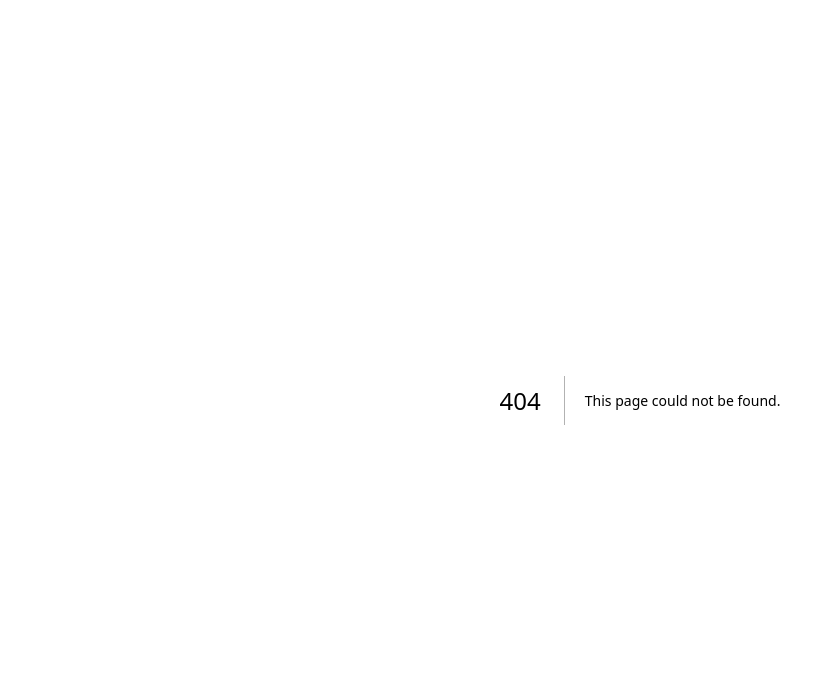
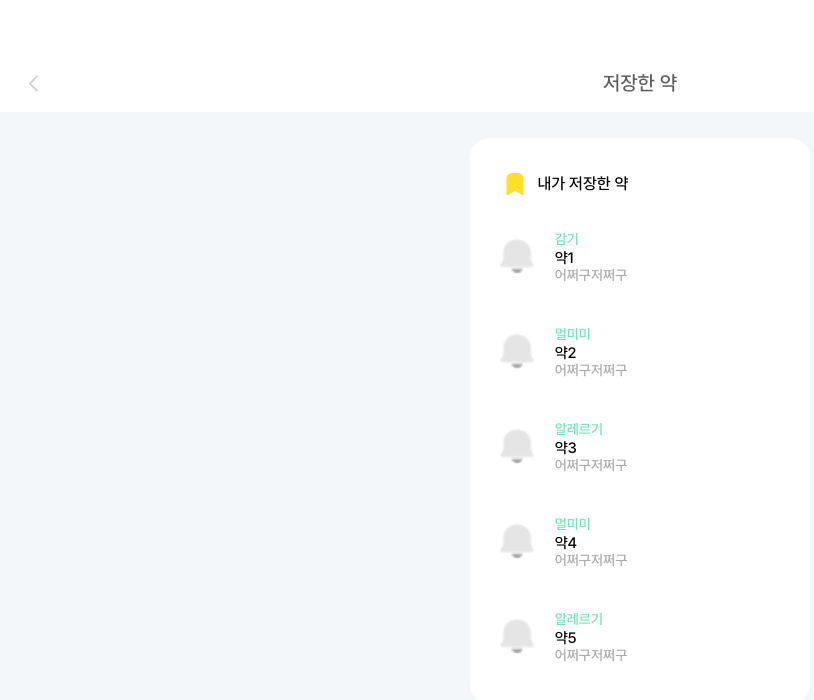
Before and after one commit to 2025GlobalInternship/kusuri-front, a Next.js app: page /my/storedMedicine in a window 1280 px wide. Before the commit this address had no page. Shown: the top 700 px of the page, without its empty margins (0-814 px from the left). Built offline with nearby package versions, Linux system fonts and the light colour scheme.

Commit message:
[feat] 약국 위치 정보 가져오기

```diff
--- a/package.json
+++ b/package.json
@@ -11,6 +11,7 @@
   "dependencies": {
     "@googlemaps/js-api-loader": "^1.16.8",
     "@react-google-maps/api": "^2.20.6",
+    "classnames": "^2.5.1",
     "next": "14.2.23",
     "react": "^18",
     "react-dom": "^18",
--- a/src/pages/main/index.tsx
+++ b/src/pages/main/index.tsx
@@ -29,6 +29,10 @@ export default function Page() {
     const recommendBtnClick = () => {
         router.push('category');
     };
+
+    const storedClick = () => {
+        router.push('/my/storedMedicine');
+    }
 
     let [data, setData] = useState(
         [
@@ -76,7 +80,7 @@ export default function Page() {
             </div>
 
             <div className={style.plusCon}>
-                <div className={style.plusInfoCon}>
+                <div className={style.plusInfoCon} onClick={storedClick}>
                     <span id={style.plusTxt}>내가 저장한<br/>약 보기</span>
                     <Image id={style.plusImg} src={markIcon} alt="마크" />
                 </div>
--- /dev/null
+++ b/src/pages/my/storedMedicine.module.css
@@ -0,0 +1,19 @@
+.storedTitlecon {
+    display: flex;
+    position: relative;
+    gap: 8px;
+    align-items: center;
+    width: 287px;
+}
+
+.storedMcon {
+    border-radius: 20px;
+    background: #FFF;
+    margin: 26px auto 70px;
+    padding: 20px 17px;
+    box-sizing: border-box;
+    width: 340px;
+    align-items: center;
+    display: flex;
+    flex-direction: column;
+}
--- /dev/null
+++ b/src/pages/my/storedMedicine.tsx
@@ -0,0 +1,59 @@
+import HeaderLayout from "@/components/header-layout";
+import style from "./storedMedicine.module.css";
+import Image from "next/image";
+
+import markIcon from "../../../public/images/markIcon.png";
+import { useState } from "react";
+import MedicineLayout from "@/components/medicine-layout";
+
+export default function Page() {
+
+    let [data, setData] = useState(
+            [
+                {
+                    name: "약1",
+                    tag: "감기",
+                    detail: "어쩌구저쩌구"
+                },
+                {
+                    name: "약2",
+                    tag: "멀미미",
+                    detail: "어쩌구저쩌구"
+                },
+                {
+                    name: "약3",
+                    tag: "알레르기",
+                    detail: "어쩌구저쩌구"
+                },
+                {
+                    name: "약4",
+                    tag: "멀미미",
+                    detail: "어쩌구저쩌구"
+                },
+                {
+                    name: "약5",
+                    tag: "알레르기",
+                    detail: "어쩌구저쩌구"
+                }
+            ]
+        );
+
+    return (
+        <div>
+            <HeaderLayout>저장한 약</HeaderLayout>
+            <div className={style.storedMcon}>
+                <div className={style.storedTitlecon}>
+                    <Image src={markIcon} alt="북마크 아이콘"/>
+                    <p>내가 저장한 약</p>
+                </div>
+                {
+                   data.map((a) => {
+                        return (
+                            <MedicineLayout data={a} />
+                        )
+                   })
+                }
+            </div>
+        </div>
+    )
+}
--- a/src/pages/test.tsx
+++ /dev/null
@@ -1,3 +0,0 @@
-export default function Page() {
-    return <h1>TEST</h1>
-}
```
Also changed, not shown: src/components/googleMap.tsx (+60 -20 lines), src/pages/my/index.tsx (+15 -3 lines), src/pages/test/index.tsx (added, +89 -0 lines), 1 other file (tests, documents, lock files or other folders).
